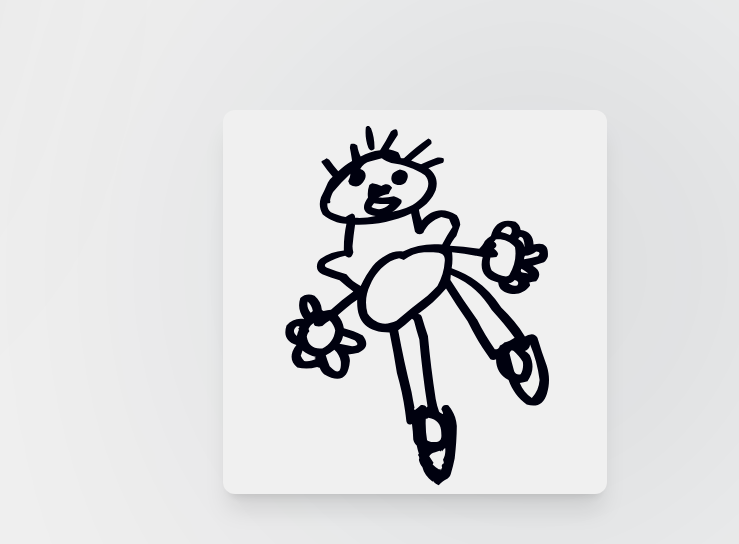
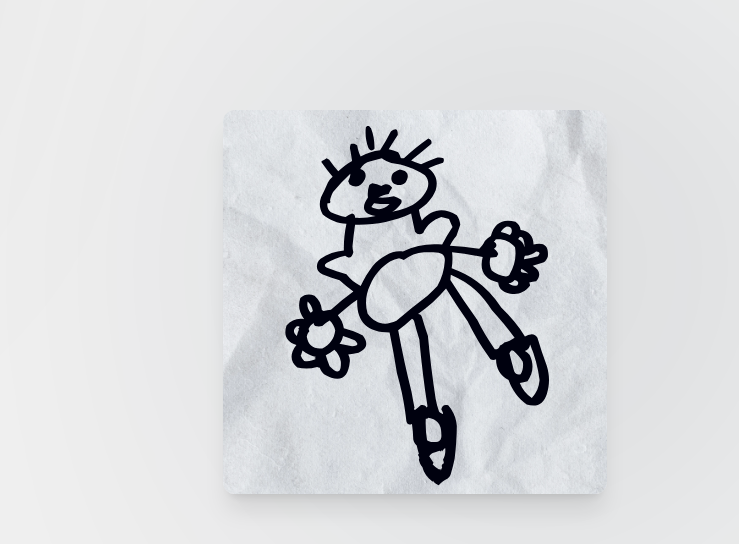
Before and after one commit to Netoun/netoun.github.io, an Astro site: page / in a window 1280 px wide. Shown: the part 98-642 px from the top of the page, 541-1280 px from the left. Built offline with nearby package versions, Linux system fonts and the light colour scheme; Astro itself is replaced by a stand-in of ours.

Commit message:
add bg to hero me

```diff
--- a/src/pages/index.astro
+++ b/src/pages/index.astro
@@ -102,7 +102,7 @@
       >
       </div>
       <div
-        class='mx-auto size-96 rounded-xl bg-background p-12 text-foreground shadow-xl dark:bg-foreground dark:text-background'
+        class="mx-auto size-96 rounded-xl bg-[url('/bg_hero.webp')] bg-cover p-12 text-foreground shadow-xl dark:text-background dark:shadow-[-80px_40px_200px_hsla(var(--primary)/0.25)]"
       >
         <Me class='-translate-y-8' />
       </div>
```
Also changed, not shown: public/bg_hero.webp (added).
